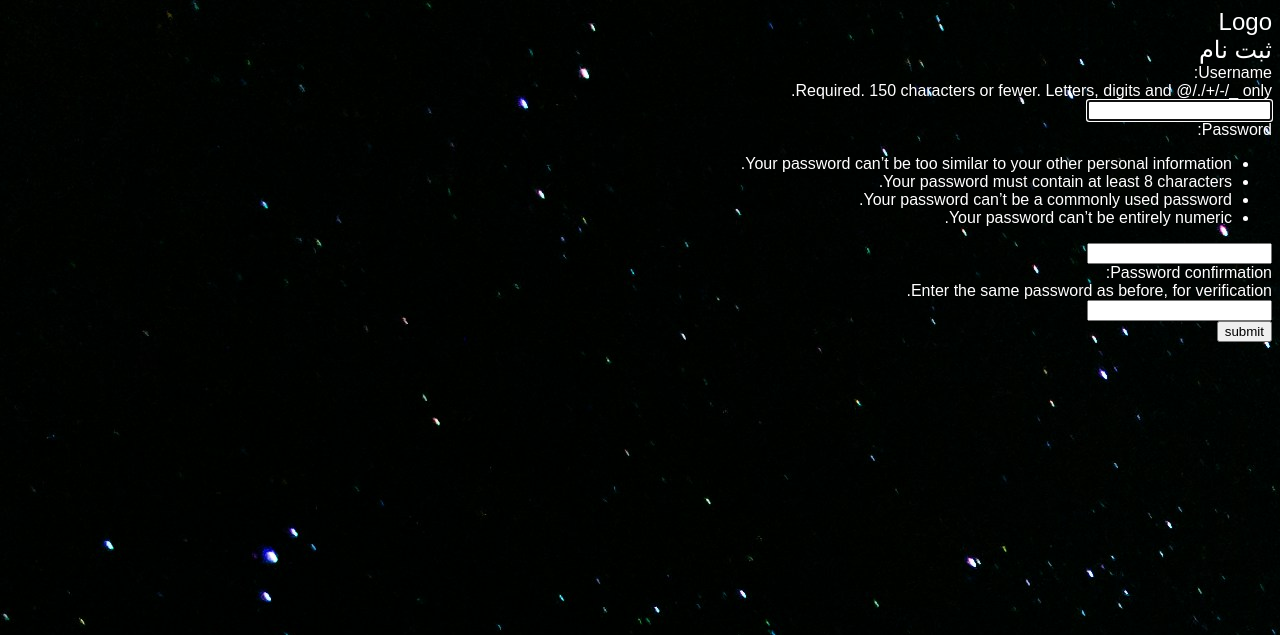
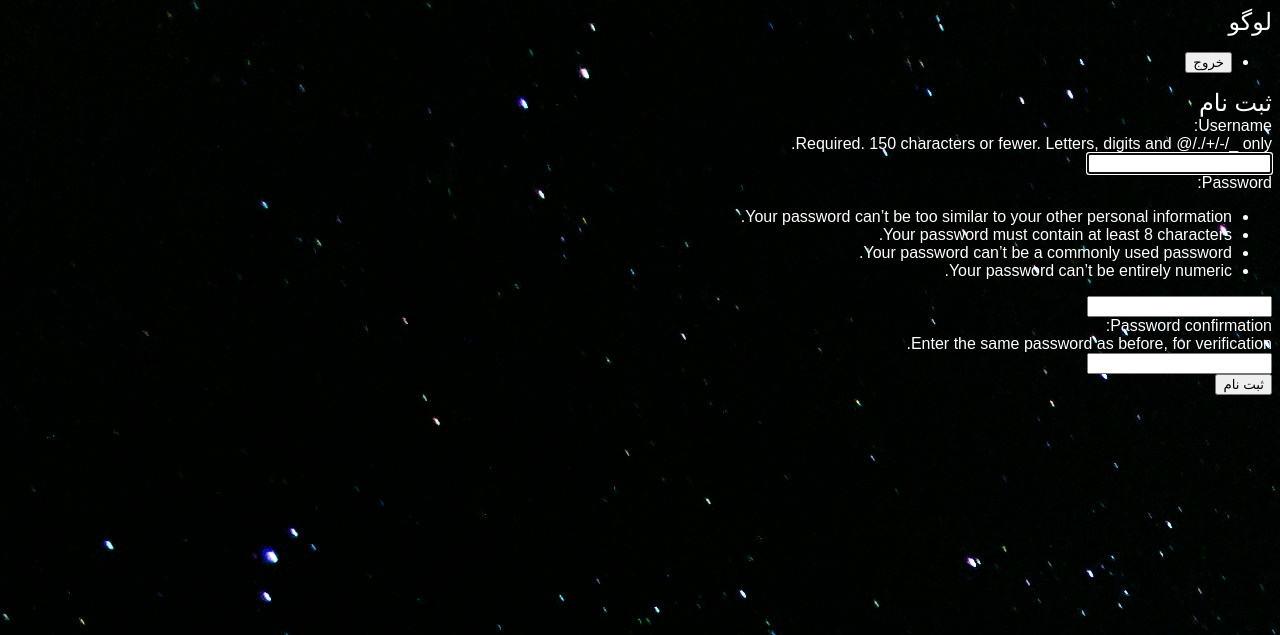
Before and after one commit to Moh3enzarif/Django-Weblog, a Django app: page /accounts/signup in a window 1280 px wide. Shown: the top 635 px of the page. Run offline with Django 5.2, Linux system fonts and the light colour scheme.

Commit message:
logout is done

```diff
--- a/accounts/templates/accounts/login.html
+++ b/accounts/templates/accounts/login.html
@@ -4,6 +4,6 @@
 <form class="site-form" action="/accounts/login" method="post">
     {{form}}
     {% csrf_token %}
-    <input type="submit" value="submit">
+    <input type="submit" value="ورود">
 </form>
 {%endblock%}
--- a/accounts/templates/accounts/signup.html
+++ b/accounts/templates/accounts/signup.html
@@ -4,6 +4,6 @@
 <form class="site-form" action="/accounts/signup" method="post">
     {{form}}
     {% csrf_token %}
-    <input type="submit" value="submit">
+    <input type="submit" value="ثبت نام">
 </form>
 {%endblock%}
--- a/accounts/urls.py
+++ b/accounts/urls.py
@@ -5,4 +5,6 @@ appname = 'accounts'
 urlpatterns = [
     path('signup' , views.signup_view , name='signup'),
     path('login' , views.login_view , name='login'),
+    path('logout' , views.logout_view , name='logout'),
+
 ]
--- a/accounts/views.py
+++ b/accounts/views.py
@@ -1,11 +1,14 @@
 from django.shortcuts import render,redirect
 from django.contrib.auth.forms import UserCreationForm,AuthenticationForm
+from django.contrib.auth import login,logout
 
 def signup_view(request):
     if request.method == "POST":
         form = UserCreationForm(request.POST)
         if form.is_valid():
-            form.save()
+            user = form.save()
+            login(request , user)
+
             return redirect('articles:list')
     else :
         form = UserCreationForm()
@@ -16,8 +19,16 @@ def login_view(request):
     if request.method == "POST":
         form = AuthenticationForm(data=request.POST)
         if form.is_valid():
+            user = form.get_user()
+
             return redirect('articles:list')
 
     else :
         form = AuthenticationForm()
     return render(request, 'accounts/login.html' , {'form' : form})
+
+def logout_view(request):
+    if request.method == "POST":
+        logout(request)
+
+        return redirect('articles:list')
--- a/templates/base.html
+++ b/templates/base.html
@@ -12,7 +12,18 @@
     <link rel="stylesheet" href="{% static 'style.css' %}">
 </head>
 <body>
-        <h2><a href="{% url 'articles:list' %}">Logo</a></h2>
+        <h2><a href="{% url 'articles:list' %}">لوگو</a></h2>
+        <nav>
+            <ul>
+                <li>
+                    <form class="logout-link"
+                        action=" /accounts/logout" method="post">
+                        {% csrf_token %}
+                        <button type="submit">خروج</button>
+                    </form>
+                </li>
+            </ul>
+        </nav>
         <div class="wrapper">
 
         {%block content%}
```
Also changed, not shown: db.sqlite3.
